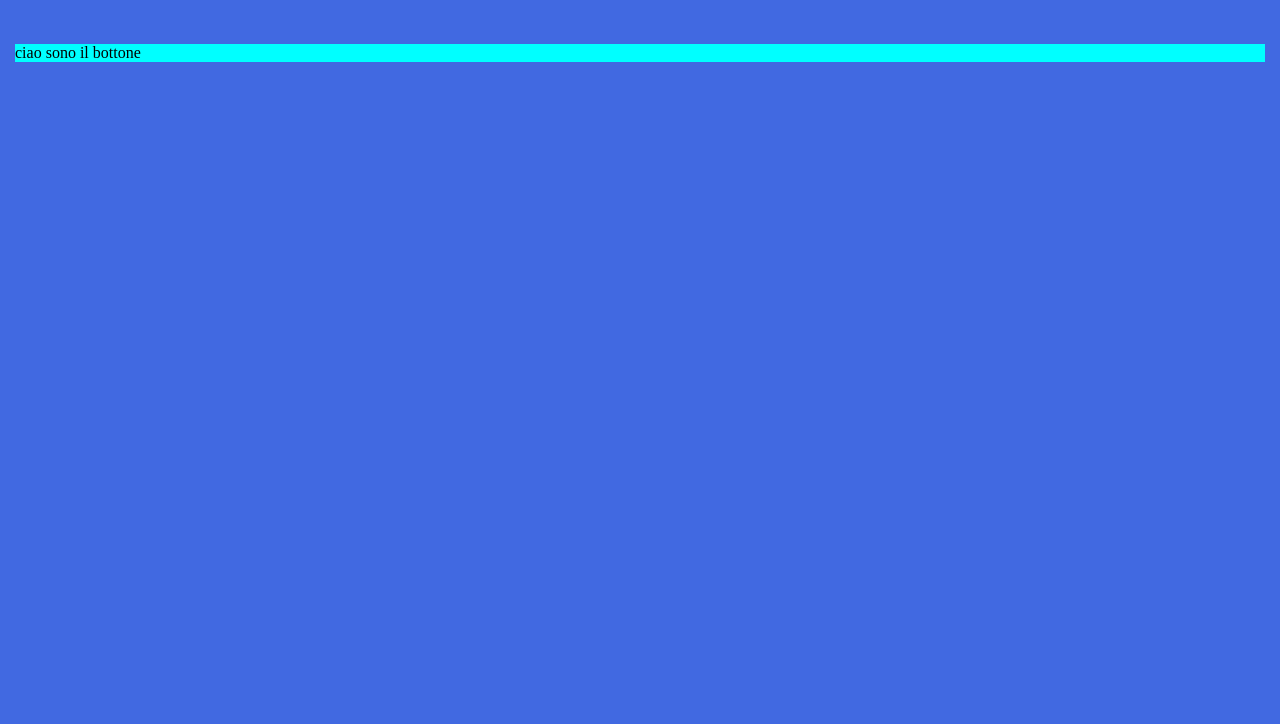
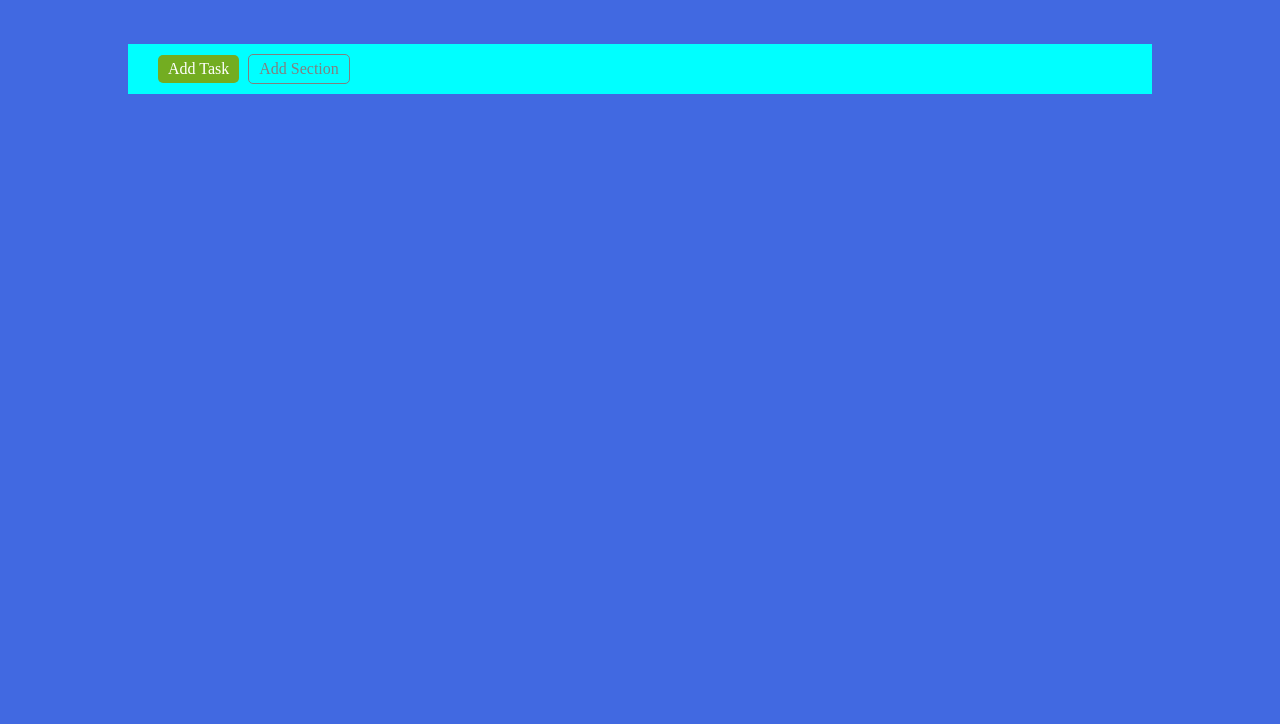
Before and after one commit to OttavioPaolini/html-css-toboolist, a plain HTML site: page index.html in a window 1280 px wide. Shown: the part 76-800 px from the top of the page. Drawn offline with Linux system fonts and the light colour scheme.

Commit message:
aggiunta sezione top

```diff
--- a/css/style.css
+++ b/css/style.css
@@ -11,8 +11,10 @@ body{
 
 /* COMMON */
 .container{
-    margin: 50px 15px 100px;
-    align-items: center;
+    margin: auto;
+    width: 80%;
+    padding-top: 10px;
+    padding-bottom: 10px;
     background-color: cyan;
 }
 .val{
@@ -31,10 +33,29 @@ body{
 
 .banner{
     background-color: white;
+    margin-bottom: 50px;
 }
 
 /* HEADER BUTTON */
 
-.button{
+.button-1{
+    color: white;
+    margin-left: 30px;
+    border-radius: 5px;
+    background: #73AD21;
+    padding: 5px 10px;
+    width: fit-content;
+    display: inline-block;
 
 }
+
+.button-2{
+    color: grey;
+    margin-left: 5px;
+    border-radius: 5px;
+    border: 1px solid grey;
+    padding: 5px 10px;
+    width: fit-content;
+    display: inline-block;
+
+}
--- a/index.html
+++ b/index.html
@@ -20,7 +20,7 @@
          <!-- HEADER BUTTON -->
 
             <div class="container">
-                <div class="button">ciao sono il bottone</div>
+                <div class="button-1">Add Task</div> <div class="button-2">Add Section</div>
             </div>
 
 
```
